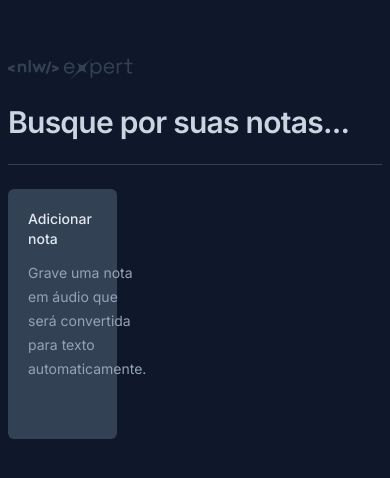
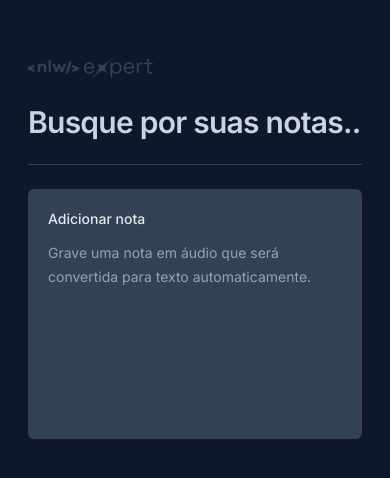
Before and after one commit to VitorArimatea/notes, a React (Vite) app: page / in a window 390 px wide. Shown: the top 478 px of the page. Built offline with nearby package versions, Linux system fonts and the light colour scheme.

Commit message:
new: Finalizando o reponsivo e criando a função de deletar notas

```diff
--- a/src/App.tsx
+++ b/src/App.tsx
@@ -36,6 +36,16 @@ export function App() {
     localStorage.setItem('notes', JSON.stringify(notesArray))
   }
 
+  function onNoteDeleted(id: string) {
+    const notesArray = notes.filter(note => {
+      return note.id !== id
+    })
+
+    setNotes(notesArray)
+
+    localStorage.setItem('notes', JSON.stringify(notesArray))
+  }
+
   function handleSearch(event: ChangeEvent<HTMLInputElement> ) {
     const query = event.target.value
 
@@ -45,7 +55,7 @@ export function App() {
   const filteredNotes = search !== '' ? notes.filter(note => note.content.toLowerCase().includes(search)) : notes
 
   return (
-    <div className='mx-auto max-w-6xl my-12 space-y-6 '>
+    <div className='mx-auto max-w-6xl my-12 space-y-6 px-5'>
       <img src={logo} alt="NLW Expert" />
 
       <form className='w-full'>
@@ -59,12 +69,12 @@ export function App() {
 
       <div className='h-px w-full bg-slate-700' />
 
-      <div className='grid grid-cols-3 auto-rows-[250px] gap-6'>
+      <div className='grid md:grid-cols-2 lg:grid-cols-3 auto-rows-[250px] gap-6'>
 
         <NewNoteCard onNoteCreated={onNoteCreated} />
 
         {filteredNotes.map(note => {
-          return <NoteCard key={note.id} note={note} />
+          return <NoteCard key={note.id} note={note} onNoteDeleted={onNoteDeleted} />
         })}
       </div>
     </div>
```
